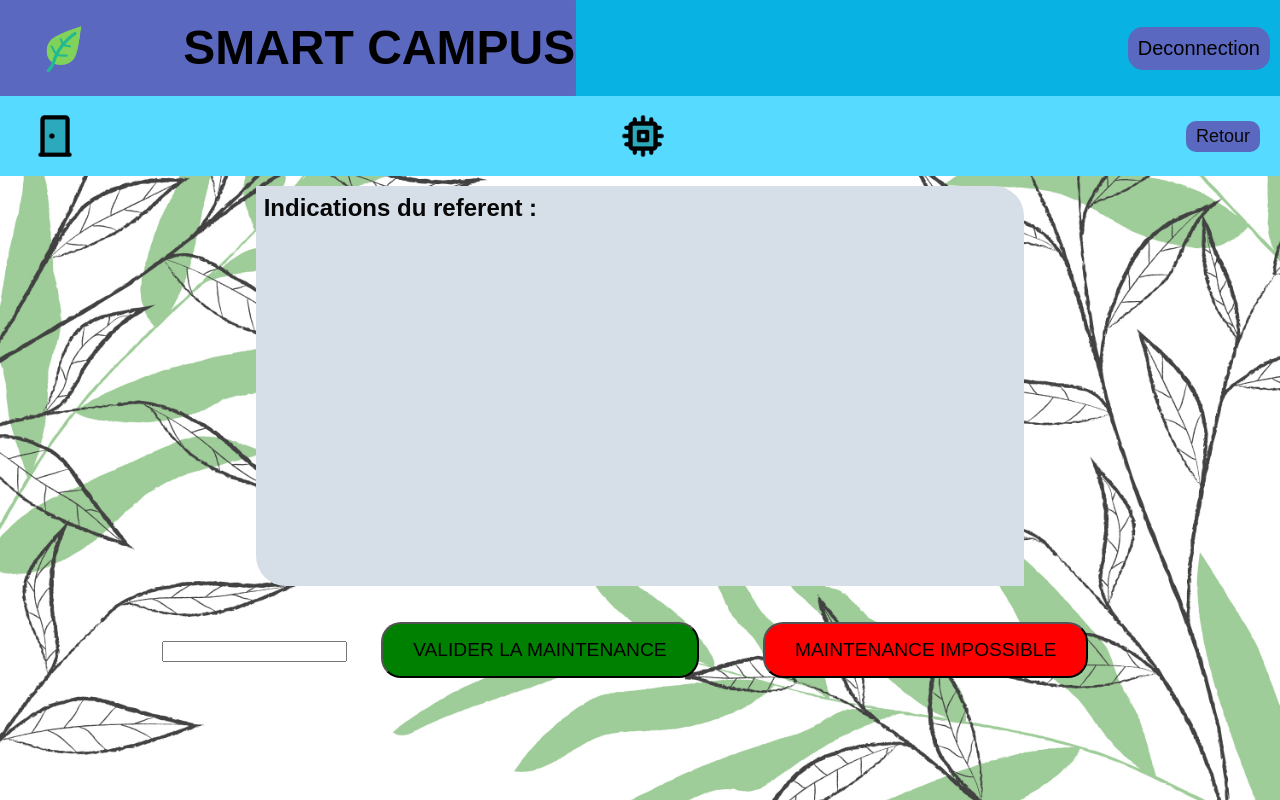
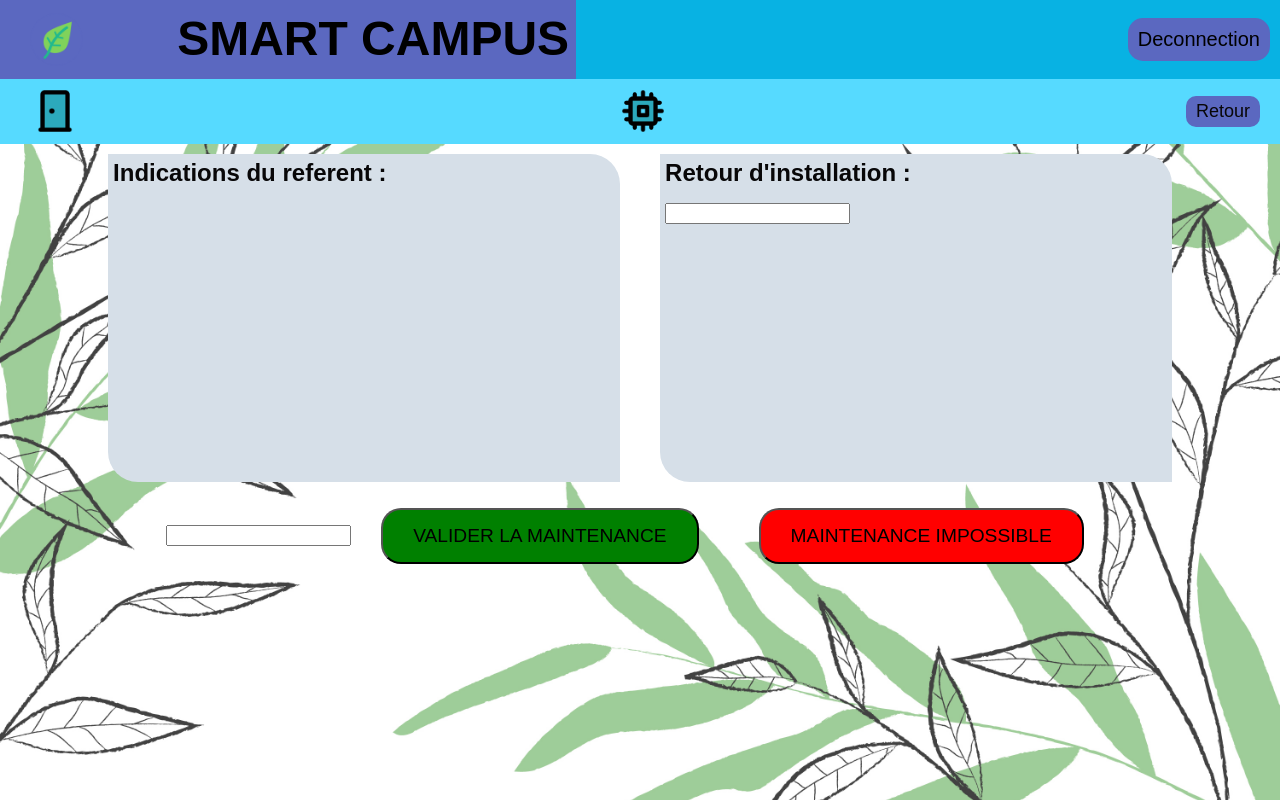
Before and after one commit to Fatalisr/SmartCampus-Symfony, a Symfony app: template sfapp/templates/technicien/maintenance.html.twig in a window 1280 px wide. Run offline with Twig, Linux system fonts and the light colour scheme; the template is opened without the code that fills it, so the values that code supplies are empty; form fields are guessed from the names that the template uses; some libraries are stand-ins or nearby versions.

Commit message:
[ADD & FIX] MAJ des fonctionnalitées de l'US vis a vis de la nouvelle table Intervention qui remplace la table Maintenance Suppression du repository de la table Maintenance

```diff
--- a/sfapp/public/tech_maintenance.css
+++ b/sfapp/public/tech_maintenance.css
@@ -40,6 +40,10 @@ a{
     margin: 0 20px 0 20px;
 }
 
+form{
+    height: 100%;
+}
+
 #block_ref_msg{
     display: flex;
     justify-content: center;
@@ -49,21 +53,22 @@ a{
     margin: 10px 0 10px 0;
 }
 
-#ref_msg{
+.ref_msg{
     display: flex;
     background-color: #d6dfe8;
-    width: 60%;
+    width: 40%;
     height: 100%;
     border-radius: 0 30px 0 30px;
     flex-direction: column;
+    margin: 0 20px 0 20px;
 }
 
-#ref_msg h2{
+.ref_msg h2{
     margin: 1% 0 3% 1%;
     font-family: Arial;
 }
 
-#ref_msg p{
+.ref_msg p{
     margin: 0 0 0 1%;
     font-family: Arial;
 }
@@ -100,3 +105,11 @@ a{
     transition-duration: .2s;
     box-shadow: 0 4px 8px rgba(0, 0, 0, 0.9);
 }
+
+#err_sub{
+    display: none;
+    color: red;
+    justify-content: center;
+    align-items: center;
+    margin-top: 10px;
+}
--- a/sfapp/src/Form/MaintenanceForm.php
+++ b/sfapp/src/Form/MaintenanceForm.php
@@ -7,6 +7,7 @@ use Symfony\Component\Form\AbstractType;
 use Symfony\Component\Form\Extension\Core\Type\HiddenType;
 use Symfony\Component\Form\Extension\Core\Type\PasswordType;
 use Symfony\Component\Form\Extension\Core\Type\SubmitType;
+use Symfony\Component\Form\Extension\Core\Type\TextareaType;
 use Symfony\Component\Form\Extension\Core\Type\TextType;
 use Symfony\Component\Form\FormBuilderInterface;
 
@@ -15,6 +16,11 @@ class MaintenanceForm extends \Symfony\Component\Form\AbstractType
     public function buildForm(FormBuilderInterface $builder, array $options): void
     {
         $builder
+            ->add('report', TextareaType::class, [
+                'label' => "Retour d'intervention",
+                'attr' => ['rows' => 10,'cols'=>60, 'placeholder' => 'Ecrivez votre rapport ici'],
+
+            ])
             ->add('valid', TextType::class, [
                 'attr' => [
                     'style' => 'display:none',
--- a/sfapp/templates/technicien/maintenance.html.twig
+++ b/sfapp/templates/technicien/maintenance.html.twig
@@ -16,10 +16,15 @@
         </div>
         <a href="{{ path("app_technicien") }}"><span>Retour</span></a>
     </div>
+    {{ form_start(form_validMtn, {'attr' : {'id' : 'maintenance_form'}}) }}
     <div id="block_ref_msg">
-        <div id="ref_msg">
+        <div class="ref_msg">
             <h2>Indications du referent :</h2>
             <p>{{ maintenance.message }}</p>
+        </div>
+        <div class="ref_msg">
+            <h2>Retour d'installation :</h2>
+            <p>{{ form_widget(form_validMtn.report) }}</p>
         </div>
     </div>
     <div id="block_btns">
@@ -27,18 +32,25 @@
         {{ form_widget(form_validMtn.valid) }}
         <button id="valid_btn" type="button" onclick="sendformulaire('true')">VALIDER LA MAINTENANCE</button>
         <button id="invalid_btn" type="button" onclick="sendformulaire('false')">MAINTENANCE IMPOSSIBLE</button>
-        {{ form_end(form_validMtn) }}
     </div>
+    <div>
+        <span id="err_sub">Veuillez completer le rapport d'intervention</span>
+    </div>
+    {{ form_end(form_validMtn) }}
     <script>
         function sendformulaire(valid){
             let data = document.getElementById('maintenance_form_valid');
-            if(valid === 'true'){
-                data.value = 'true';
+            let textareaContent = document.getElementById('maintenance_form_report').value;
+            if(textareaContent.trim() !== ''){
+                if(valid === 'true'){
+                    data.value = 'true';
+                }else{
+                    data.value = 'false';
+                }
+                document.getElementById('maintenance_form').submit();
             }else{
-                data.value = 'false';
+                document.getElementById('err_sub').style.display = 'flex';
             }
-            document.getElementById('maintenance_form').submit();
         }
     </script>
-
 {% endblock %}
```
Also changed, not shown: sfapp/src/Controller/TechnicienController.php (+5 -5 lines), sfapp/src/DataFixtures/AppFixtures.php (+7 -2 lines), sfapp/src/Repository/MaintenanceRepository.php (deleted, +0 -48 lines), sfapp/src/Repository/SARepository.php (+4 -4 lines), sfapp/templates/technicien/home_tech.html.twig (+4 -9 lines).
